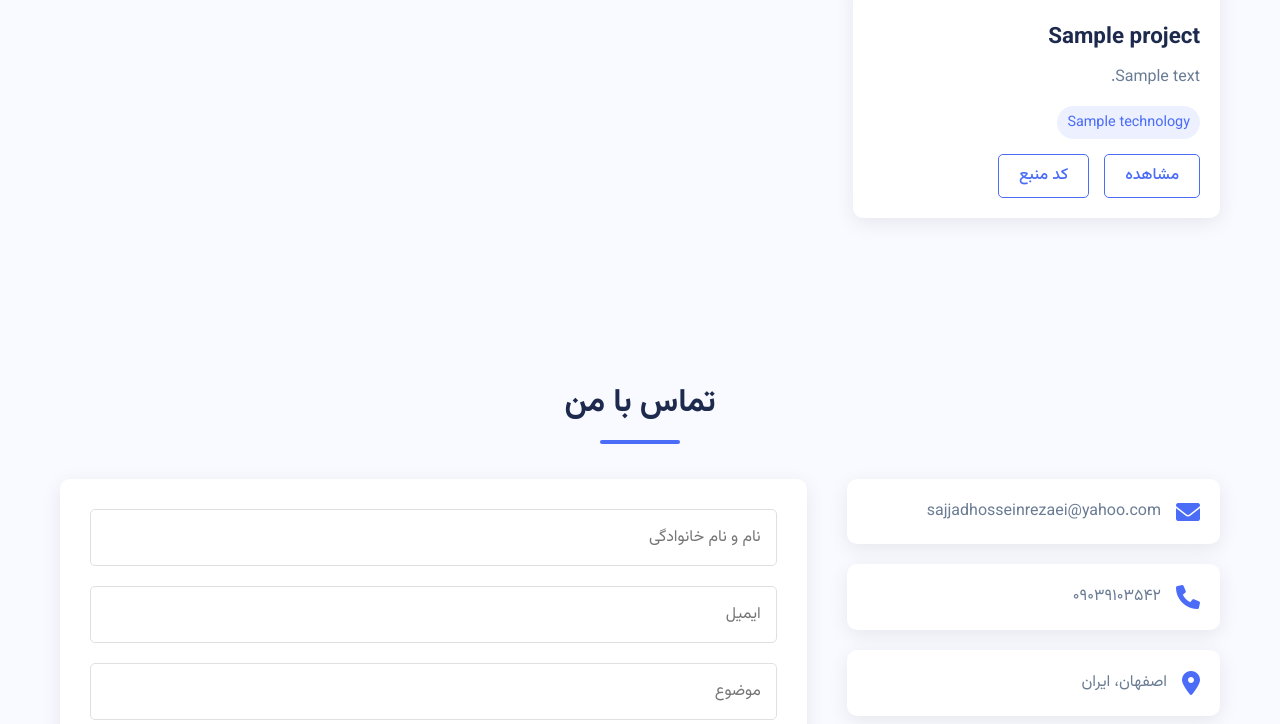
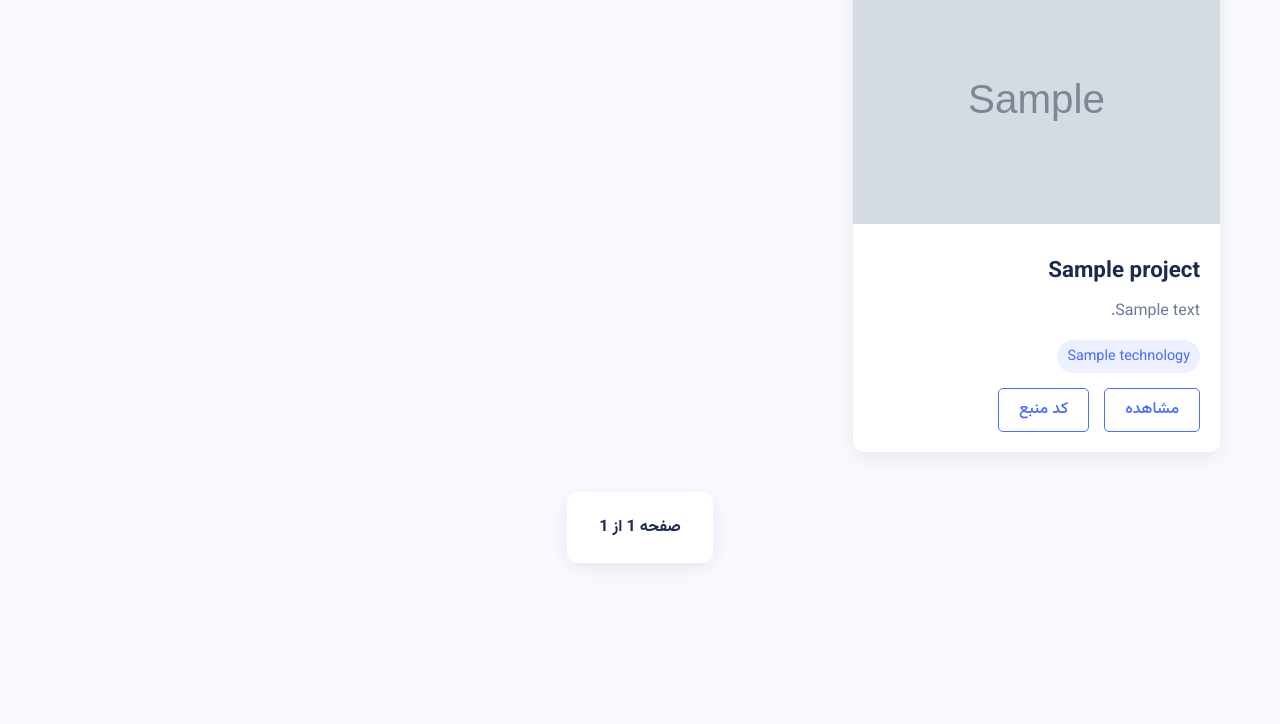
Before and after one commit to Sajjadhosseinrezaei/MySite2, a Django app: template home/templates/home/home.html in a window 1280 px wide. Shown: the part 1219-1943 px from the top of the page. Run offline with Django 5.2, Linux system fonts and the light colour scheme; tables that the repository leaves empty hold one stand-in row (values such as "Sample post"); the template is opened without the code that fills it: values that come from a table or form of the project are taken from there, most other values are stand-ins (such as "Sample title", 1, 10 or a date in 2020); grey boxes marked "Sample" are stand-in pictures.

Commit message:
create pagination for show projects

```diff
--- a/home/static/home/home.css
+++ b/home/static/home/home.css
@@ -419,3 +419,43 @@ footer {
 .alert-error   { background-color: #f44336; }
 .alert-warning { background-color: #ff9800; }
 .alert-info    { background-color: #2196F3; }
+
+.pagination {
+  display: flex;
+  justify-content: center;
+  margin-top: 40px;
+  direction: rtl;
+}
+
+.step-links {
+  display: flex;
+  gap: 10px;
+  flex-wrap: wrap;
+  align-items: center;
+  font-size: 1rem;
+  background-color: var(--light-color);
+  padding: 15px 20px;
+  border-radius: 10px;
+  box-shadow: var(--shadow);
+}
+
+.step-links a {
+  padding: 8px 12px;
+  border-radius: 5px;
+  text-decoration: none;
+  color: var(--primary-color);
+  border: 1px solid var(--primary-color);
+  transition: var(--transition);
+  background-color: var(--light-color);
+}
+
+.step-links a:hover {
+  background-color: var(--primary-color);
+  color: var(--light-color);
+}
+
+.step-links .current {
+  font-weight: bold;
+  color: var(--dark-color);
+  padding: 8px 12px;
+}
--- a/home/templates/home/home.html
+++ b/home/templates/home/home.html
@@ -81,7 +81,7 @@
                 {% for project in projects %}
                 <div class="project-card">
                     <div class="project-image">
-                        <img src="{% if ptoject.image %}{{project.image.url}}{% endif %}" alt="پروژه {{project.name}}">
+                        <img src="{% if project.image %}{{project.image.url}}{% endif %}" alt="پروژه {{project.name}}">
                     </div>
                     <div class="project-content">
                         <h3>{{project.name}}</h3>
@@ -100,8 +100,30 @@
                 {% empty %}
                 <p>هیچ پروژه‌ای برای نمایش وجود ندارد.</p>
                 {% endfor %}
+            </div>
+
+            <!-- اینجا صفحه‌بندی رو گذاشتیم -->
+            <div class="pagination">
+                <span class="step-links">
+                    {% if page_obj.has_previous %}
+                        <a href="?page=1">اول</a>
+                        <a href="?page={{ page_obj.previous_page_number }}">قبلی</a>
+                    {% endif %}
+
+                    <span class="current">
+                        صفحه {{ page_obj.number }} از {{ page_obj.paginator.num_pages }}
+                    </span>
+
+                    {% if page_obj.has_next %}
+                        <a href="?page={{ page_obj.next_page_number }}">بعدی</a>
+                        <a href="?page={{ page_obj.paginator.num_pages }}">آخر</a>
+                    {% endif %}
+                </span>
+            </div>
+
         </div>
     </section>
+
 
     <section id="contact" class="section">
         <div class="container">
@@ -139,6 +161,8 @@
                 </form>
             </div>
         </div>
+
+
     </section>
 
     <footer>
```
